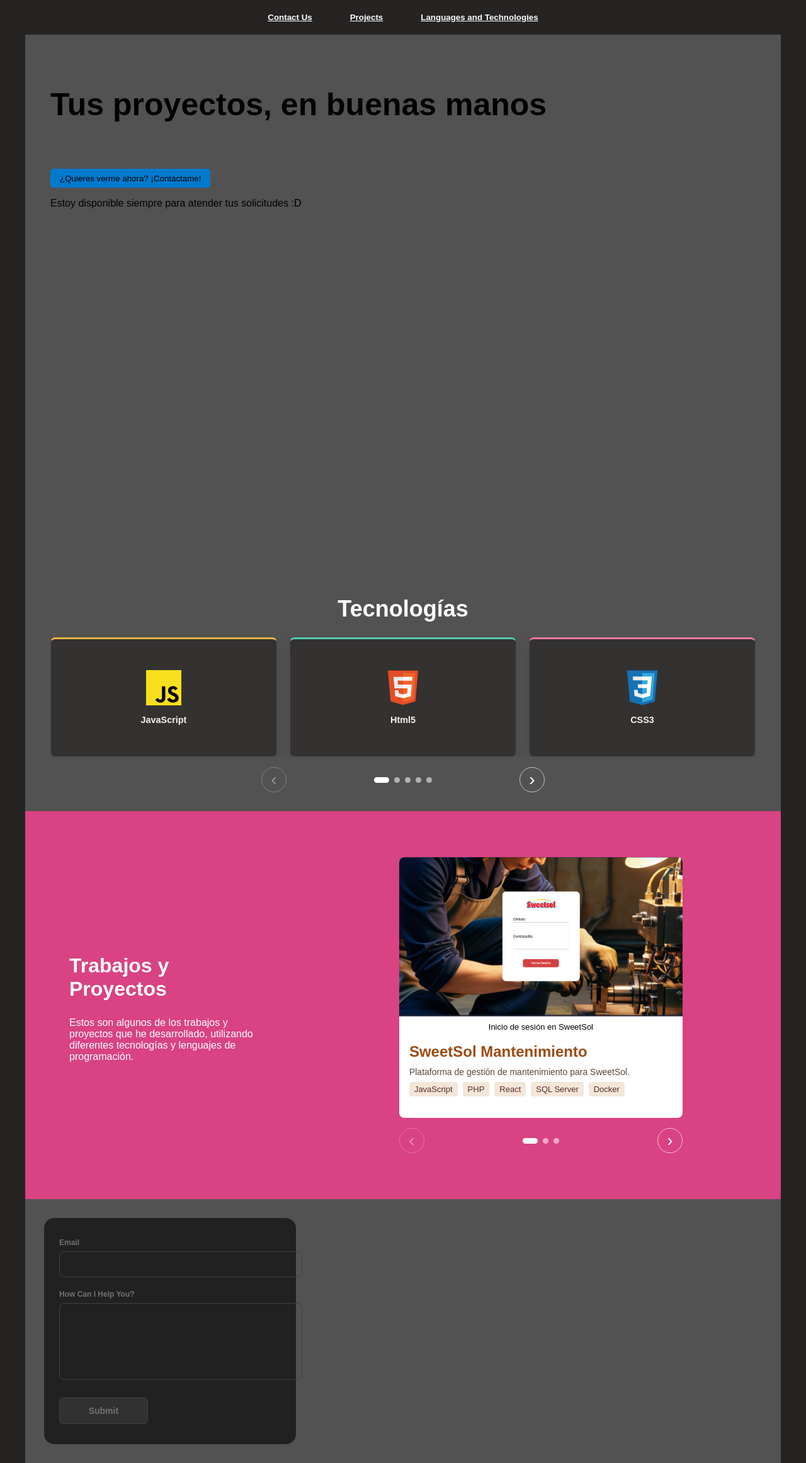
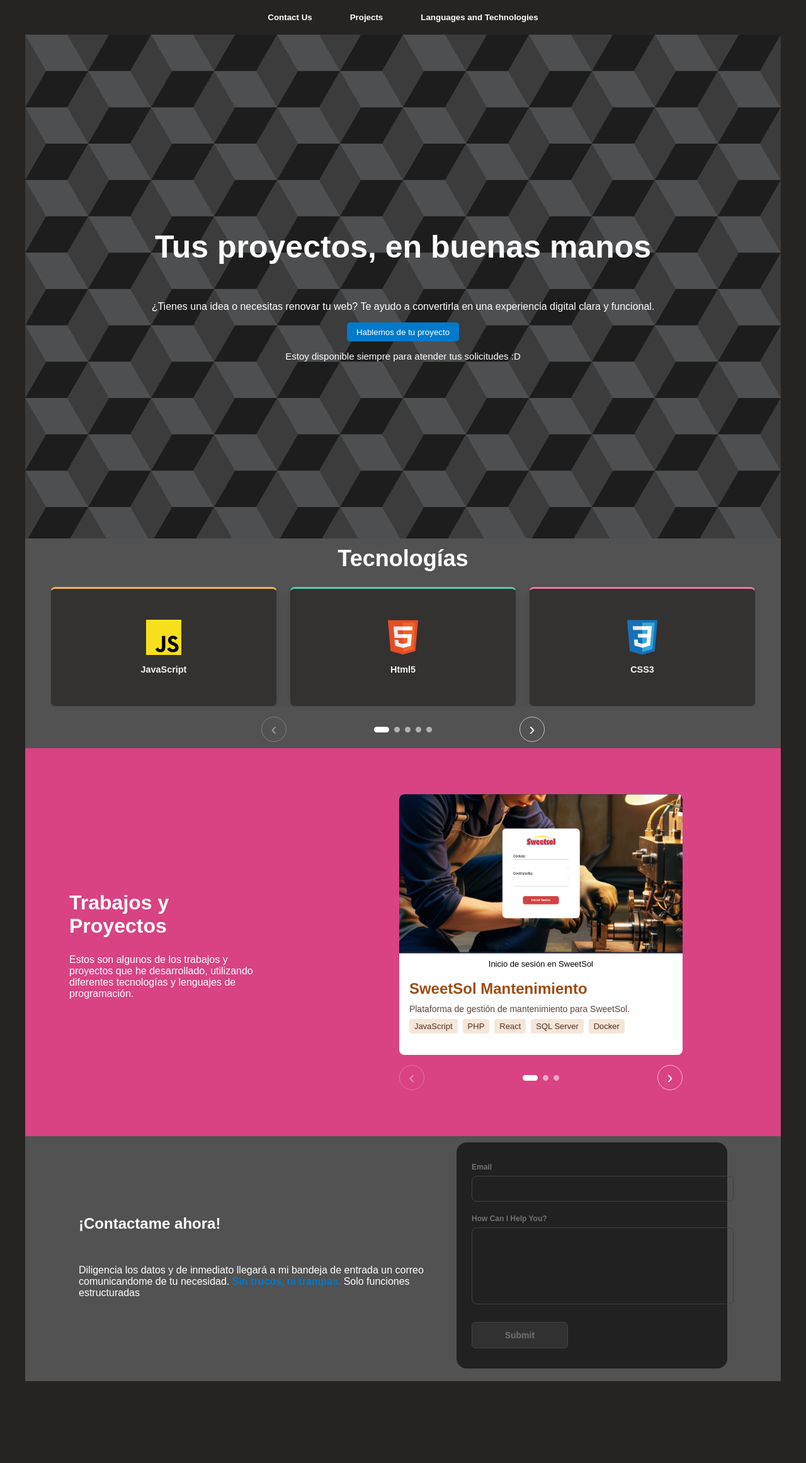
Before and after one commit to JuanEsCarmona/LandingPage, a React (Vite) app: page / in a window 1280 px wide. Shown: the whole page at 63% size. After the commit the page ends 2193 px from the top, so only its background shows below. Built offline with nearby package versions, Linux system fonts and the light colour scheme.

Commit message:
Hero terminado, estructura del ContactForm cambiada

```diff
--- a/src/App.css
+++ b/src/App.css
@@ -21,7 +21,8 @@ body {
 }
 
 .App section {
-  padding: 30px;
+  padding: 0;
+  margin-bottom: 10px;
 }
 
 /* ESTILOS DE LAS SECCIONES */
--- a/src/components/HeroBanner/Hero.css
+++ b/src/components/HeroBanner/Hero.css
@@ -1,6 +1,22 @@
 .heroBanner {
-    width: 100svh;
+  width: 100%;
   height: 100svh;
+  box-sizing: border-box;
+  --s: 200px; /* control the size */
+  --c1: #1d1d1d;
+  --c2: #4e4f51;
+  --c3: #3c3c3c;
+
+  background:
+    repeating-conic-gradient(from 30deg, #0000 0 120deg, var(--c3) 0 180deg)
+      calc(0.5 * var(--s)) calc(0.5 * var(--s) * 0.577),
+    repeating-conic-gradient(
+      from 30deg,
+      var(--c1) 0 60deg,
+      var(--c2) 0 120deg,
+      var(--c3) 0 180deg
+    );
+  background-size: var(--s) calc(var(--s) * 0.577);
 }
 
 .heroContent {
@@ -8,16 +24,20 @@
   height: 100%;
   display: flex;
   flex-direction: column;
+  justify-content: center;
+  align-items: center;
+  box-sizing: border-box;
   padding: 10px;
 }
 
 .heroTitle {
   font-size: 50px;
+  color: white;
   cursor: default;
 }
 
 .heroCta {
-
+  color: white;
 }
 
 .heroButton {
@@ -28,8 +48,9 @@
   height: 30px;
   padding: 10px 15px;
   gap: 15px;
-  background-color: #007ACC;
-  outline: 3px #007ACC solid;
+  background-color: #007acc;
+  color: white;
+  outline: 3px #007acc solid;
   outline-offset: -3px;
   border-radius: 5px;
   border: none;
@@ -43,5 +64,7 @@
 }
 
 .heroText {
-
+  color: white;
+  font-size: 15px;
+  font-weight: 100;
 }
--- a/src/components/HeroBanner/Hero.tsx
+++ b/src/components/HeroBanner/Hero.tsx
@@ -13,10 +13,10 @@ function Hero () {
                     Tus proyectos, en buenas manos
                 </h1>
                 <p className="heroCta">
-
+                    ¿Tienes una idea o necesitas renovar tu web? Te ayudo a convertirla en una experiencia digital clara y funcional.
                 </p>
                 <button className="heroButton">
-                    ¿Quieres verme ahora? ¡Contáctame!
+                    Hablemos de tu proyecto
                 </button>
                 <p className="heroText">
                     Estoy disponible siempre para atender tus solicitudes :D
--- a/src/components/contactForm/ContactForm.css
+++ b/src/components/contactForm/ContactForm.css
@@ -1,6 +1,33 @@
+.formContact {
+  width: 100%;
+  display: flex;
+  justify-content: center;
+}
+
+.textFormContact {
+  width: 50%;
+  gap: 15px;
+  display: flex;
+  justify-content: center;
+  flex-direction: column;
+}
+
+.textFormContact h2 {
+  color: white;
+}
+
+.textFormContact p {
+  color: white;
+}
+
+.textFormContact span {
+  font-weight: 800;
+  color: #007acc;
+}
+
 /* From Uiverse.io by gharsh11032000 */
 .form-container {
-  width: 400px;
+  width: 430px;
   background: linear-gradient(#212121, #212121);
   padding: 32px 24px;
   font-size: 14px;
--- a/src/components/contactForm/ContactForm.tsx
+++ b/src/components/contactForm/ContactForm.tsx
@@ -1,15 +1,25 @@
-import './ContactForm.css';
+import "./ContactForm.css";
 
 function ContactForm() {
   return (
     <>
+      <section className="formContact">
+        <aside className="textFormContact">
+            <h2>¡Contactame ahora!</h2>
+            <p>
+              Diligencia los datos y de inmediato llegará a mi bandeja de entrada
+              un correo comunicandome de tu necesidad. <span>Sin trucos, ni trampas.</span> Solo
+              funciones estructuradas
+            </p>
+        </aside>
+        {/* FORMULARIO DE CONTACTO */}
         {/* From Uiverse.io by gharsh11032000 */}
         <div className="form-container">
           <form className="form">
             <div className="form-group">
               <label htmlFor="email">Email</label>
               {/* INPUT PARA INGRESAR CORREO DE LA COMPAÑIA/PERSONA */}
-          <input type="text" id="email" name="email"/>
+              <input type="text" id="email" name="email" />
             </div>
             <div className="form-group">
               <label htmlFor="textarea">How Can I Help You?</label>
@@ -17,11 +27,14 @@ function ContactForm() {
                 {/* ESPACIO DONDE LOS USUARIOS ENVIARAN UN CORREO */}
               </textarea>
             </div>
-        <button className="form-submit-btn" type="submit">Submit</button>
+            <button className="form-submit-btn" type="submit">
+              Submit
+            </button>
           </form>
         </div>
+      </section>
     </>
-    )
+  );
 }
 
-export default ContactForm
+export default ContactForm;
--- a/src/components/header/Header.css
+++ b/src/components/header/Header.css
@@ -25,7 +25,6 @@
   border: none;
   cursor: pointer;
   transition: 400ms;
-  text-decoration: underline white;
 }
 
 .buttonNav p {
@@ -37,5 +36,4 @@
 
 .buttonNav:hover p {
   color: #007ACC;
-  text-decoration: underline #007ACC;
 }
```
Lines whose indentation alone changed are shown as unchanged.
